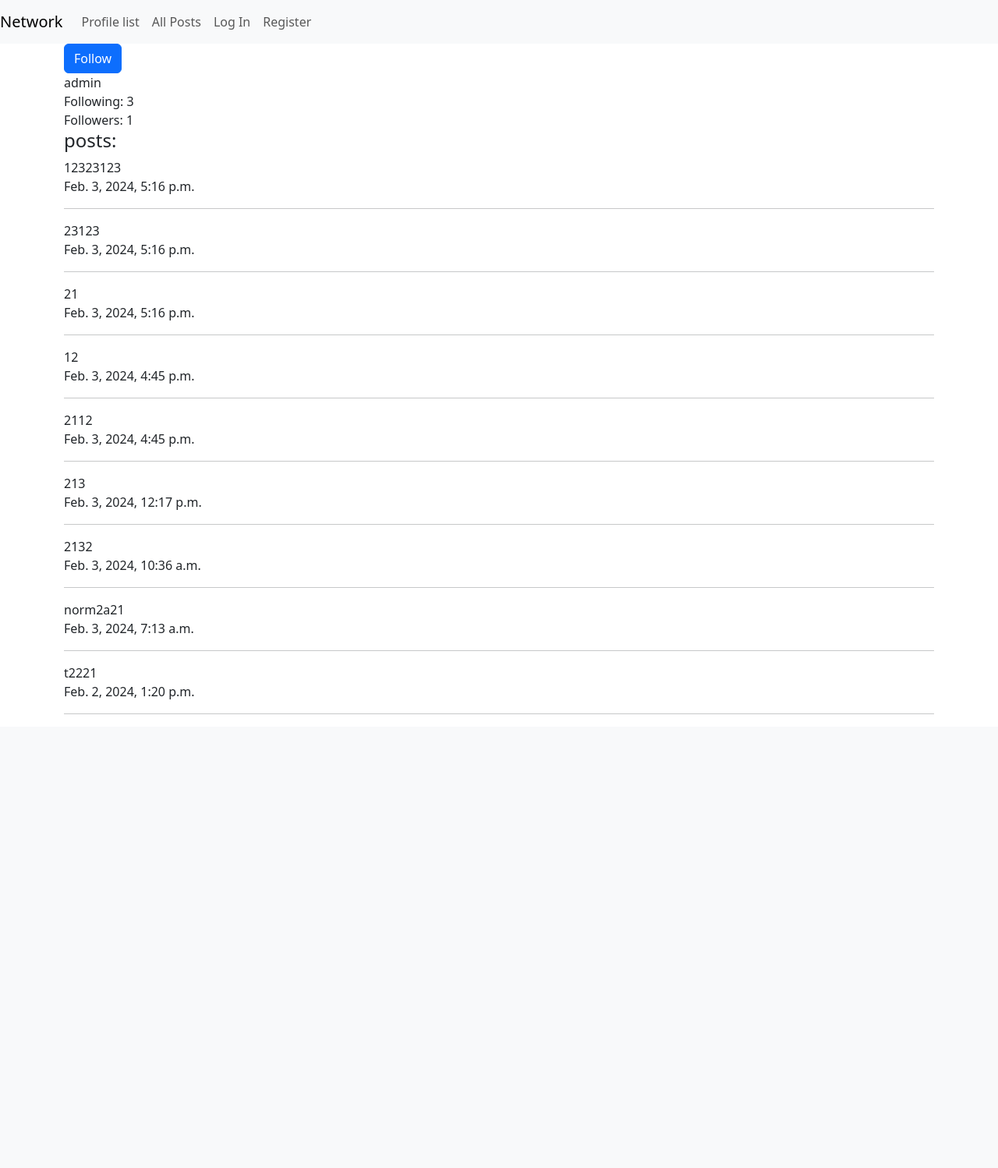
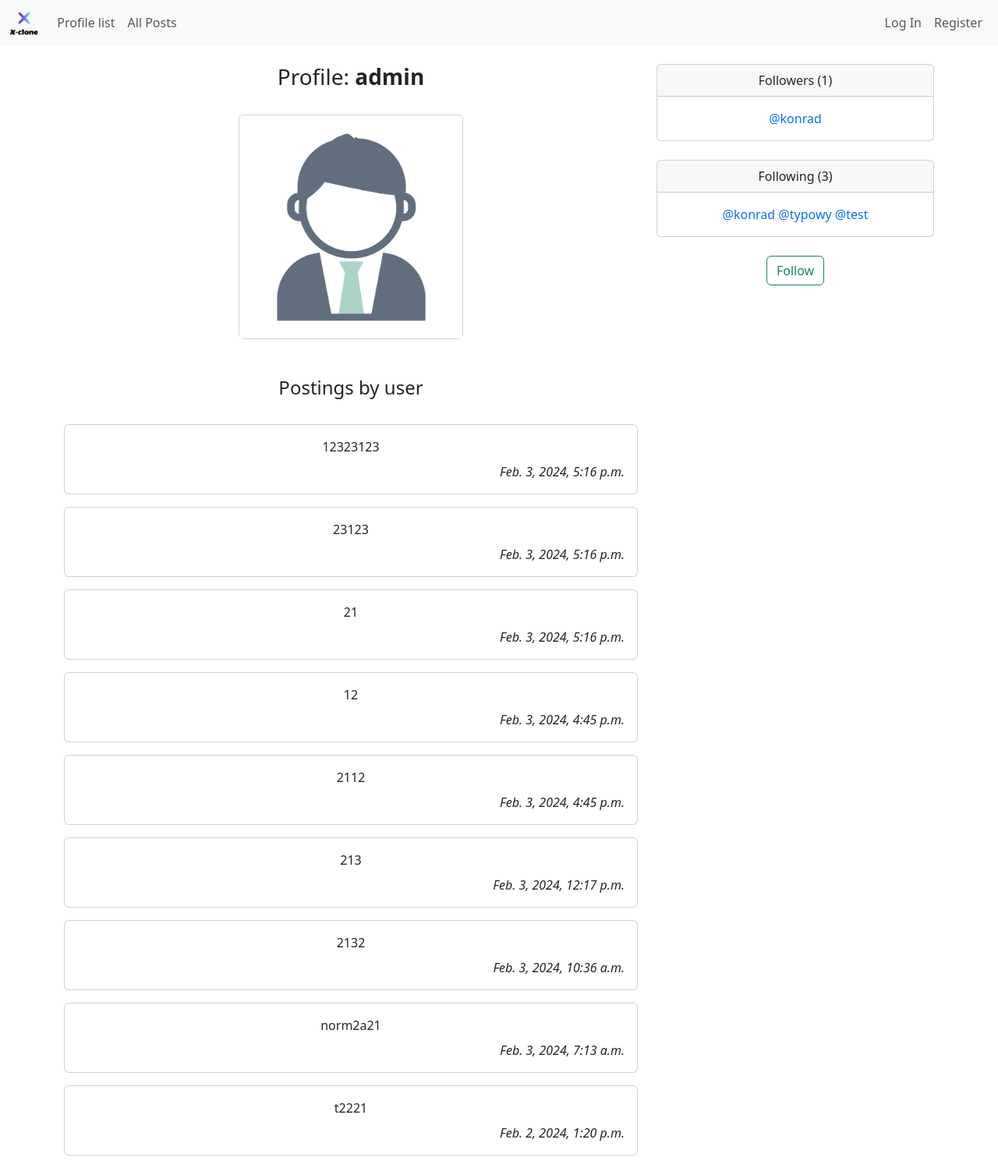
Before and after one commit to Typowy99/X-clone, a Django app: page /profile/admin in a window 1280 px wide. Shown: the whole page at 78% size. Before the commit the page ends 916 px from the top, so only its background shows below. Run offline with Django 3.2, Linux system fonts and the light colour scheme; data comes from the database, SQL or seed files in the repository; both versions use the stored data as it was after the commit; some libraries are stand-ins or nearby versions.

Commit message:
Change Navigation and User Profiles

```diff
--- a/network/templates/network/layout.html
+++ b/network/templates/network/layout.html
@@ -32,6 +32,7 @@
             integrity="sha384-C6RzsynM9kWDrMNeT87bh95OGNyZPhcTNXj1NW7RuBCsyN/o0jlpcV8Qyq46cDfL"
             crossorigin="anonymous"></script>
         <link href="{% static 'network/styles.css' %}" rel="stylesheet">
+        <script src="{% static 'network/nav.js' %}"></script>
         {% block script %}
         {% endblock %}
     </body>
--- a/network/templates/network/nav.html
+++ b/network/templates/network/nav.html
@@ -1,12 +1,20 @@
-<nav class="navbar navbar-expand-lg navbar-light bg-light">
-    <a class="navbar-brand" href="#">Network</a>
-    <div>
-      <ul class="navbar-nav mr-auto">
-        {% if user.is_authenticated %}
-            <li class="nav-item">
-                <a class="nav-link" href="{% url 'profile' user.username %}"><strong>{{ user.username }}</strong></a>
-            </li>
-        {% endif %}
+{% load static %}
+<nav class="navbar navbar-expand-lg navbar-light bg-body-tertiary">
+  <!-- Container wrapper -->
+  <div class="container-fluid">
+    <!-- Collapsible wrapper -->
+    <div class="collapse navbar-collapse" id="navbarSupportedContent">
+      <!-- Navbar brand -->
+      <a class="navbar-brand mt-2 mt-lg-0" href="{% url 'index' %}">
+        <img
+          src="{% static 'network/images/logo.png' %}"
+          height="30"
+          alt="Network Logo"
+          loading="lazy"
+        />
+      </a>
+      <!-- Left links -->
+      <ul class="navbar-nav me-auto mb-2 mb-lg-0">
         <li class="nav-item">
             <a class="nav-link" href="{% url 'all_users' %}">Profile list</a>
         </li>
@@ -16,6 +24,23 @@
         {% if user.is_authenticated %}
             <li class="nav-item">
                 <a class="nav-link" href="{% url 'following' %}">Following</a>
+            </li>
+        {% endif %}
+    </ul>
+      <!-- Left links -->
+
+      <!-- Right elements -->
+      <div class="d-flex align-items-center">
+        <!-- Avatar -->
+        <ul class="navbar-nav me-auto mb-2 mb-lg-0">
+          {% if user.is_authenticated %}
+          <li class="nav-item d-flex align-items-center">
+            <img src="{% static 'network/images/user_profile_default.jpg' %}" class="rounded-circle" height="25" alt="User Avatar" loading="lazy">
+          </li>
+          <li class="nav-item">
+            <a class="nav-link" href="{% url 'profile' user %}" role="button" aria-expanded="false">
+              <strong>{{ request.user }}</strong>
+            </a>
           </li>
           <li class="nav-item">
             <a class="nav-link" href="{% url 'logout' %}">Log Out</a>
@@ -30,4 +55,11 @@
           {% endif %}
         </ul>
       </div>
+      <!-- Right elements -->
+    </div>
+    <!-- Collapsible wrapper -->
+  </div>
+  <!-- Container wrapper -->
 </nav>
+<!-- Navbar -->
+<br>
--- a/network/templates/network/profile.html
+++ b/network/templates/network/profile.html
@@ -3,35 +3,89 @@
 
 {% block body %}
 
-{%if not user == profile %}
+<!-- Section for user profile information -->
+<div class="text-center">
+    <div class="row">
+        <div class="col-8">
+            <div id="user_name">
+                <h3>Profile: <strong>{{ profile }}</strong></h3>
+            </div>
+            <br>
+            <div class="card mx-auto" style="width: 18rem;">
+                <img src="{% static 'network/images/user_profile_default.jpg' %}" class="card-img-top" alt="profile image">
+            </div>
+        </div>
+        <div class="col-4">
+            <div class="card">
+                <div class="card-header">
+                    Followers ({{ profile.followed_by.all.count }})
+                </div>
+                <div class="card-body">
+                    {% for follower in profile.followed_by.all %}
+                        <a href="{% url 'profile' follower %}">@{{ follower }}</a>
+                    {% endfor %}
+                </div>
+            </div>
+            <br>
+            <div class="card">
+                <div class="card-header">
+                    Following ({{ profile.follows.all.count }})
+                </div>
+                <div class="card-body">
+                    {% for follower in profile.follows.all %}
+                        <a href="{% url 'profile' follower %}">@{{ follower }}</a>
+                    {% endfor %}
+                </div>
+            </div>
+            <br>
+            {% if not user == profile %}
                 {% if profile in user.follows.all %}
-        <button id="follow-btn" type="button" class="btn btn-primary" data-username={{profile}}>Unfollow</button>
+                    <button id="follow-btn" type="button" class="btn btn-outline-secondary" data-username={{ profile }}>Unfollow</button>
                 {% else %}
-        <button id="follow-btn" class="btn btn-primary" data-username={{profile}}>Follow</button>
+                    <button id="follow-btn" type="button" class="btn btn-outline-success" data-username={{ profile }}>Follow</button>
                 {% endif %}
-{% endif%}
+            {% endif %}
+        </div>
+    </div>
+</div>
 
 
-<div id="user_name">{{profile}}</div>
-<div>Following: {{ profile.follows.all.count }}</div>
-<div>Followers: {{ profile.followed_by.all.count }}</div>
+<br>
+<br>
 
-<h4>posts:</h4>
+
+<!-- Section for user's postings -->
+<div class="text-center">
+    <div class="row">
+        <div class="col-8">
+            <h4>Postings by user</h4>
+            <br>
             {% for post in posts %}
+            <div class="card mb-3">
+                <div class="card-body">
                     {% if post.post_author.username == request.user.username %}
-        <button id="edit-btn-{{ post.id }}" data-username="{{ profile }}">Edit</button>
+                    <div style="text-align: left;">
+                        <button id="edit-btn-{{ post.id }}" data-username="{{ profile }}" type="button" class="btn btn-outline-secondary btn-sm m-2">Edit</button>
+                    </div>
                     <div id="edit-formarea-{{ post.id }}" class="mb-3">
-            <textarea id="edit-textarea-{{ post.id }}" class="form-control" rows="3">{{post.content}}</textarea>
-            <button id="save-btn-{{ post.id }}" class="btn btn-primary">Save</button>
+                        <textarea id="edit-textarea-{{ post.id }}" class="form-control" rows="3">{{ post.content }}</textarea>
+                        <button id="save-btn-{{ post.id }}" type="button" class="btn btn-success btn-sm m-2">Save</button>
                     </div>
                     {% endif %}
-    <div id="post-content-{{ post.id }}">{{post.content}}</div>
-    <div>{{post.created_at}}</div>
-    <hr>
+                    <div id="post-content-{{ post.id }}" class="mb-2">{{ post.content }}</div>
+                    <div style="text-align: right;">
+                        <em>{{ post.created_at }}</em>
+                    </div>
+                </div>
+            </div>
             {% endfor %}
+        </div>
+    </div>
+</div>
 
 {% endblock %}
 
+<!-- Scripts -->
 {% block script %}
     <script src="{% static 'network/profile.js' %}"></script>
 {% endblock %}
```
Also changed, not shown: db.sqlite3, network/static/network/images/logo.png (added). Lines whose indentation alone changed are shown as unchanged.
